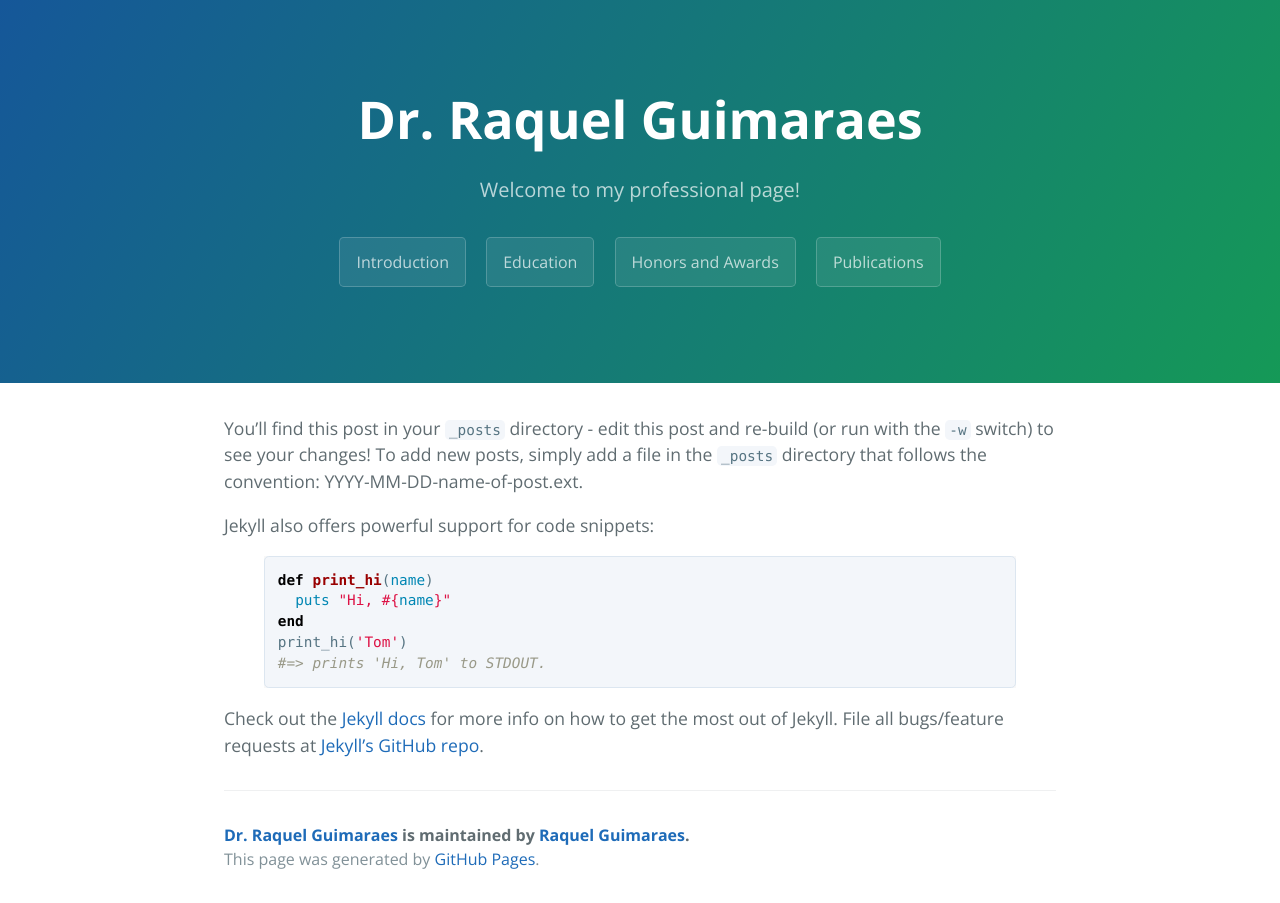
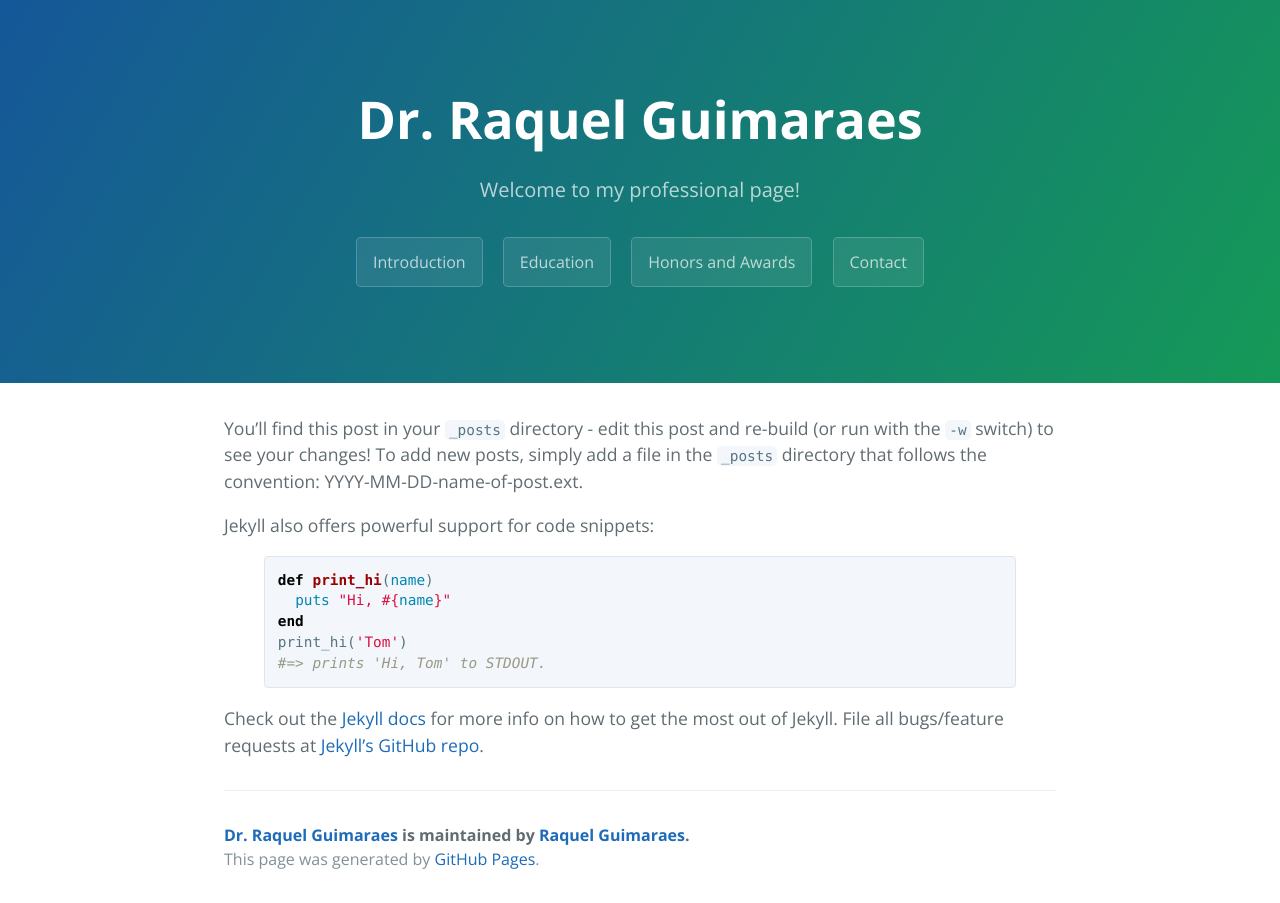
Before and after one commit to raquelrguima/raquelrguima.github.io, a Jekyll site: the page built from _posts/2016-02-12-sample-content.markdown, in a window 1280 px wide. Built offline with Jekyll 4.4.1, drawn with Linux system fonts in a browser that asks for light colours.

Commit message:
Update page-header.html

```diff
--- a/_includes/page-header.html
+++ b/_includes/page-header.html
@@ -1,8 +1,8 @@
 <section class="page-header">
   <h1 class="project-name">{{ site.title }}</h1>
   <h2 class="project-tagline">{{ site.tagline }}</h2>
-  <a href="#" class="btn">Introduction</a>
-  <a href="#" class="btn">Education</a>
-  <a href="#" class="btn">Honors and Awards</a>
-  <a href="#" class="btn">Publications</a>
+  <a href="## Introduction" class="btn">Introduction</a>
+  <a href="### Education" class="btn">Education</a>
+  <a href="### Honors and Awards" class="btn">Honors and Awards</a>
+  <a href="### Contact" class="btn">Contact</a>
 </section>
```
